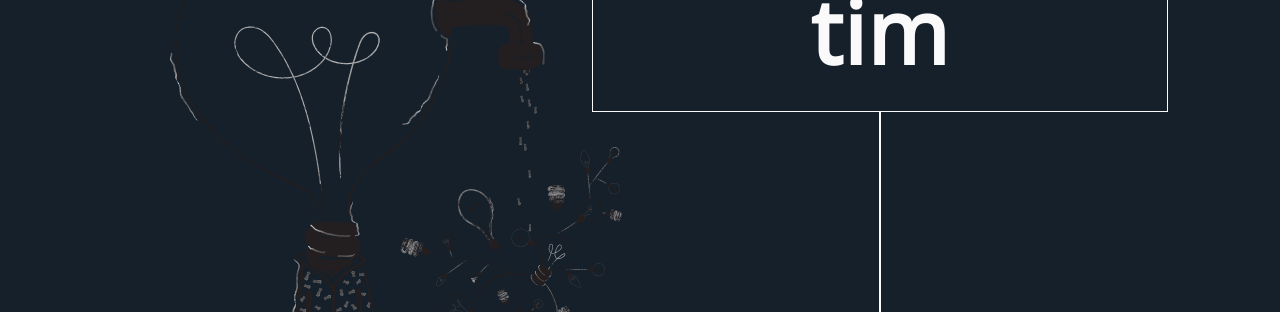
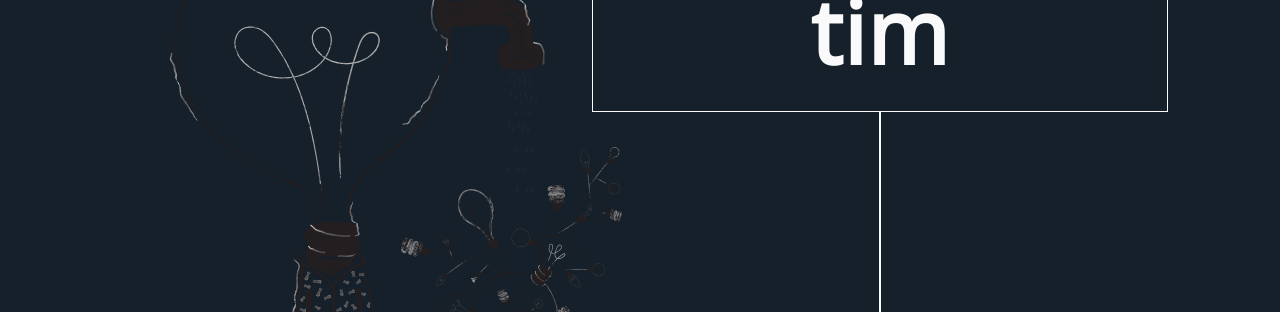
Before and after one commit to timoshishi/portfolio, a React (Create React App) app: page / in a window 1280 px wide. Shown: the part 344-656 px from the top of the page. Built offline with nearby package versions, Linux system fonts and the light colour scheme.

Commit message:
Animate Bulb

```diff
--- a/src/App.js
+++ b/src/App.js
@@ -17,13 +17,18 @@ const App = () => {
       <ThemeProvider theme={themeMode}>
         <GlobalStyles />
         <Router>
+          {themeMode && (
+            <>
+              {' '}
               <ThemeToggleButton
                 toggleTheme={toggleTheme}
                 isDarkTheme={isDarkTheme}
               />
               <HamburgerMenu isDarkTheme={isDarkTheme}>
                 <Routes />
-          </HamburgerMenu>
+              </HamburgerMenu>{' '}
+            </>
+          )}
         </Router>
       </ThemeProvider>
     </React.Fragment>
--- a/src/components/HeroLightbulb.js
+++ b/src/components/HeroLightbulb.js
@@ -3,6 +3,33 @@ import lightbulb from '../assets/lightbulb.png';
 import waterHead from '../assets/waterhead_edit.png';
 import bulbDrops from '../assets/waterdrops.png';
 import styled, { keyframes } from 'styled-components';
+
+const growBush = keyframes`
+0% {
+  /* height: 15%; */
+  /* left: 95% */
+  transform: scale(0.25)
+}
+100% {
+  /* height: 100%;
+  left: 90%; */
+  transform: scale(1)
+}
+`;
+
+const shake = keyframes`
+  0% { transform: translate(1px, 1px) rotate(0deg); opacity: 1 }
+  10% { transform: translate(-1px, -2px) rotate(-1deg); opacity: 1}
+  20% { transform: translate(-1px, 0px) rotate(1deg); opacity: 1}
+  30% { transform: translate(3px, 2px) rotate(0deg); opacity: 1}
+  40% { transform: translate(1px, -1px) rotate(1deg); opacity: 1}
+  50% { transform: translate(-1px, 2px) rotate(-1deg); opacity: 1}
+  60% { transform: translate(-3px, 1px) rotate(0deg); opacity: 1}
+  70% { transform: translate(3px, 1px) rotate(-1deg); opacity: 1}
+  80% { transform: translate(-1px, -1px) rotate(1deg); opacity: 0.2}
+  90% { transform: translate(1px, 2px) rotate(0deg); opacity: 0.1}
+  100% { transform: translate(1px, -2px) rotate(-1deg); opacity: 0}
+`;
 
 const LightbulbWrapper = styled.div`
   position: absolute;
@@ -23,6 +50,9 @@ const BulbBush = styled.img`
   bottom: 1.5%;
   max-height: 50%;
   z-index: 1;
+  animation-name: ${growBush};
+  animation-duration: 5s;
+  transform-origin: bottom;
 `;
 const BulbHead = styled.img`
   position: absolute;
@@ -35,24 +65,36 @@ const BulbHead = styled.img`
 const BulbDrops = styled.img`
   position: absolute;
   left: 90%;
-  height: 40%;
+  height: 30%;
   top: 33%;
-  max-height: 60vh;
+  max-height: 55vh;
   z-index: 0;
+  opacity: 0;
+  animation-name: ${shake};
+  animation-duration: 6s;
+  /* animation-iteration-count: infinite; */
 `;
 
-const HeroLightbulb = (props) => {
+const HeroLightbulb = () => {
   return (
     <LightbulbWrapper>
       <ImageBox>
         <BulbHead src={waterHead} alt='drawing of lightbulb head' />
         <BulbBush src={lightbulb} alt='drawing of lightbulb' />
         <BulbDrops src={bulbDrops} alt='drawing of water drops' />
+        <BulbDrops
+          src={bulbDrops}
+          alt='drawing of water drops'
+          style={{ left: '88%' }}
+        />
+        <BulbDrops
+          src={bulbDrops}
+          alt='drawing of water drops'
+          style={{ left: '91%' }}
+        />
       </ImageBox>
     </LightbulbWrapper>
   );
 };
 
-HeroLightbulb.propTypes = {};
-
 export default HeroLightbulb;
```
Lines whose indentation alone changed are shown as unchanged.
